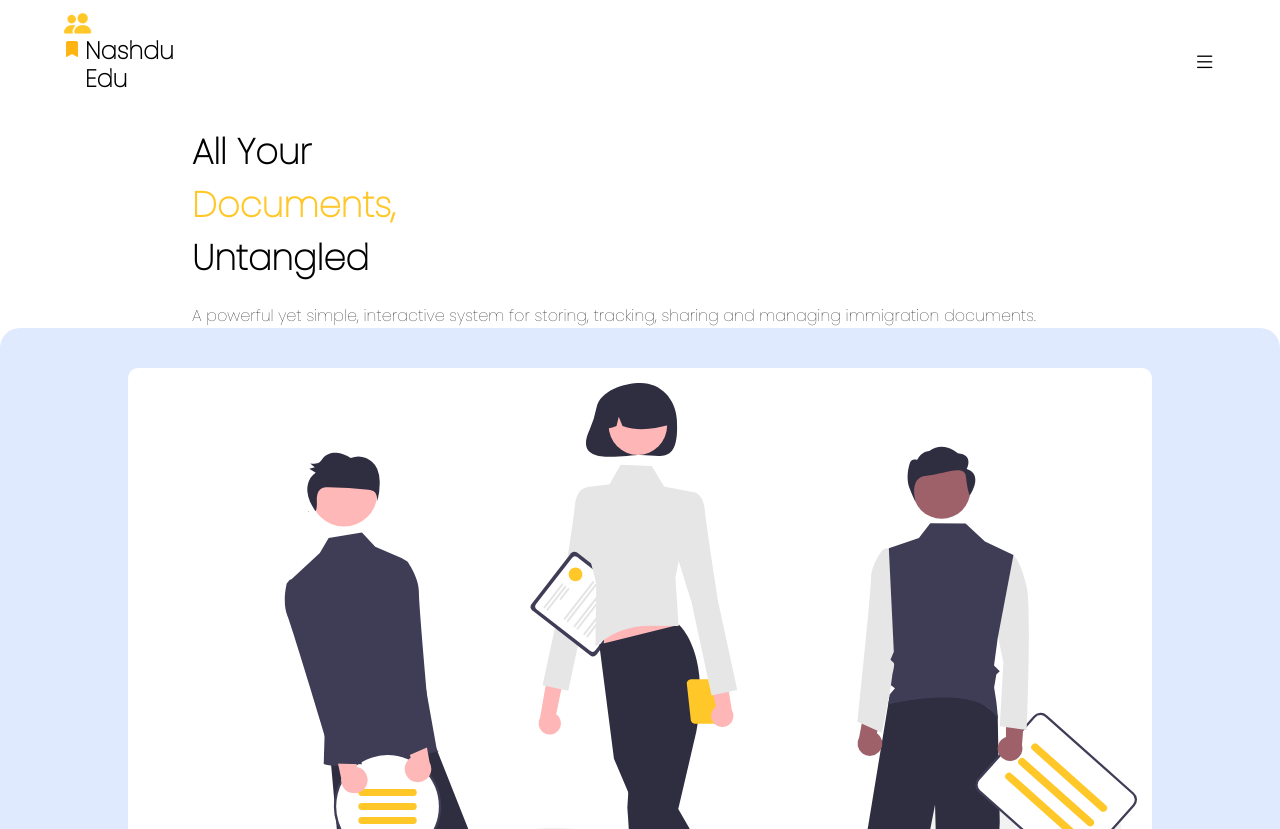
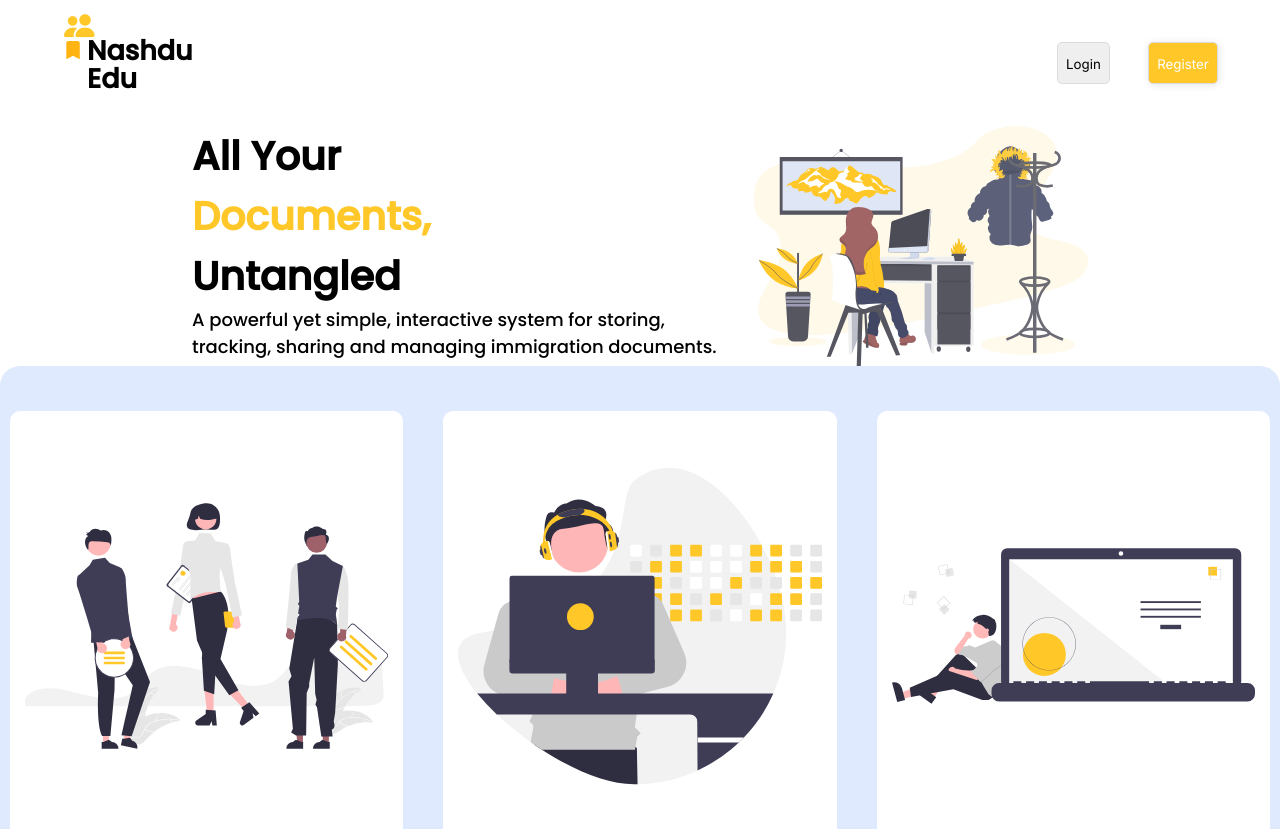
Before and after one commit to CeciFraire/prueba-nueva, a plain HTML site: page PracticaClases/html.figma/index.html in a window 1280 px wide. Shown: the top 829 px of the page. Drawn offline with nearby package versions, Linux system fonts and the light colour scheme.

Commit message:
practica de FIGMA

```diff
--- /dev/null
+++ b/PracticaClases/CSS.FIGMA/index.css
@@ -0,0 +1,224 @@
+@import url('https://fonts.googleapis.com/css2?family=Poppins:ital,wght@0,500;1,500&display=swap');
+@import url('https://fonts.googleapis.com/css2?family=Inter&display=swap');
+
+*{
+    padding: 0;
+    margin: 0;
+    box-sizing: border-box;
+    font-family: 'Poppins', sans-serif;
+    }
+
+:root{
+    --color-principal: #FFC727;
+    --color-complementario: #ffb412;
+    --color-secundario: #DFEAFF;
+    }
+
+header{
+    display: flex;
+    flex-direction: row;
+    justify-content: space-between;
+    padding: 4vh 5vw;
+}
+
+header .btn-dropdown {
+background-color: transparent;
+border: none;
+font-size: 1.4rem;
+}
+
+.header-controls{
+    display: none;
+}
+
+.logo{
+    position: relative;
+}
+.logo div{
+    display: flex;
+}
+
+.bi-people-fill{
+    font-size: 1.7rem;
+    position: absolute;
+    top: -28px;
+    color: var(--color-principal);
+}
+.bi-bookmark-fill{
+    padding-top: 5px;
+    color: var(--color-complementario);
+}
+.logo div h2{
+    line-height: 28px;
+    margin-left: 5px;
+    margin-top: 5px;
+}
+
+.colorprincipal{
+    color: var(--color-principal);
+    }
+
+.hero{
+    width: 70%;
+    display: flex;
+    flex-direction: row;
+    gap: 1.2rem;
+}
+
+.herotext{
+    display: flex;
+    flex-direction: column;
+}
+
+main{
+    display:flex;
+    flex-direction: column;
+    align-items: center;
+}
+
+h1{
+    font-size: 2.2rem;
+}
+
+.services{
+    display:flex;
+    flex-direction: column;
+    gap:20px;
+    align-items: center;
+    background-color: var(--color-secundario);
+    padding: 5vh 0;
+    border-top-left-radius: 20px;
+    border-top-right-radius: 20px;
+}
+.serviceCard{
+    width: 70%;
+    background-color: white;
+    padding: 15px;
+    border-radius: 10px;
+    text-align: center;
+}
+
+.serviceCard h2{
+    display: none;
+}
+
+.serviceCard img{
+    width: 50vw;
+    height: 50vh;
+}
+
+.serviceCard img{
+    width: 100%;
+}
+
+footer{
+    width: 70%;
+    margin: 0 auto;
+    padding-top: 5vh;
+    display: flex;
+    flex-direction: column;
+    gap: 2vh;
+}
+
+footer.follow{
+    display:flex;
+    align-items: end;
+}
+
+.redes{
+    display: flex;
+    justify-content: space-between;
+    font-size: 1.7rem;
+}
+
+.copyright{
+    font-size: 0.8rem;
+}
+
+.imagenHero{
+display: none;
+}
+
+@media screen and (min-width: 750px) {
+
+    .imagenHero{
+        display: flex;
+        justify-content: center;
+        width: 30vw;
+        height: 30vh;
+    }
+
+    html{
+        font-size: 18px;
+    }
+
+    .header-controls{
+        display:flex;
+        gap: 3vw;
+        background-color: transparent;
+        padding: 10px 10px;
+        font-size: 1.2rem;
+        width: 169px;
+        height: 62px;
+    }
+
+    header .btn-dropdown{
+        display: none;
+    }
+
+    header .btn-register{
+        background-color: var(--color-principal);
+        color:white;
+        border:solid 1px #dbdbdd;
+        border-radius: 5px;
+        padding: 1vw 1vh;
+        box-shadow: 1px 1px 8px rgba(0, 0, 0, 0.103);
+        font-family: 'Inter', sans-serif;
+    }
+    header .btn-login{
+        border:solid 1px #dbdbdd;
+        border-radius: 5px;
+        padding: 1vw 1vh;
+        color: black;
+        font-family: 'Inter', sans-serif;;
+    }
+    .services{
+        display: flex;
+        flex-direction: row;
+        justify-content: space-between
+    }
+.serviceCard{
+    margin: 5px 10px;
+}
+    }
+
+    @media screen and (min-width: 1300px){
+        html{
+            font-size: 22px;
+        }
+
+    .herotext{
+        display: flex;
+        flex: 1;
+        padding-right: 10vw;
+        flex-direction: column;
+        justify-content: center;
+    }
+
+    .imagenHero{
+        display: flex;
+        justify-content: center;
+        flex:1;
+        width: 50vw;
+        height: 50vh;
+    }
+
+    .serviceCard h2{
+        display: block;
+    }
+
+    span {
+        color: var(--color-principal);
+
+    }
+}
--- a/PracticaClases/CSS/index.css
+++ /dev/null
@@ -1,117 +0,0 @@
-@import url('https://fonts.googleapis.com/css2?family=Poppins:wght@100&display=swap');
-
-*{
-    padding: 0;
-    margin: 0;
-    box-sizing: border-box;
-    font-family: 'Poppins', sans-serif;
-    }
-
-:root{
-    --color-principal: #FFC727;
-    --color-complementario: #ffb412;
-    --color-secundario: #DFEAFF;
-    }
-
-header{
-    display: flex;
-    flex-direction: row;
-    justify-content: space-between;
-    padding: 4vh 5vw;
-}
-
-header button {
-background-color: transparent;
-border: none;
-font-size: 1.4rem;
-}
-
-.logo{
-    position: relative;
-}
-.logo div{
-    display: flex;
-}
-
-.bi-people-fill{
-    font-size: 1.7rem;
-    position: absolute;
-    top: -28px;
-    color: var(--color-principal);
-}
-.bi-bookmark-fill{
-    padding-top: 5px;
-    color: var(--color-complementario);
-}
-.logo div h2{
-    line-height: 28px;
-    margin-left: 5px;
-    margin-top: 5px;
-}
-
-.colorprincipal{
-    color: var(--color-principal);
-    }
-
-.hero{
-    width: 70%;
-    display: flex;
-    flex-direction: column;
-    gap: 1.2rem;
-}
-
-main{
-    display:flex;
-    flex-direction: column;
-    align-items: center;
-}
-
-h1{
-    font-size: 2.2rem;
-}
-
-.services{
-    display:flex;
-    flex-direction: column;
-    gap:20px;
-    align-items: center;
-    background-color: var(--color-secundario);
-    padding: 5vh 0;
-    border-top-left-radius: 20px;
-    border-top-right-radius: 20px;
-}
-.serviceCard{
-    width: 80%;
-    background-color: white;
-    padding: 15px;
-    border-radius: 10px;
-    text-align: center;
-}
-
-.serviceCard img{
-    width: 100%;
-}
-
-footer{
-    width: 70%;
-    margin: 0 auto;
-    padding-top: 5vh;
-    display: flex;
-    flex-direction: column;
-    gap: 2vh;
-}
-
-footer.follow{
-    display:flex;
-    align-items: end;
-}
-
-.redes{
-    display: flex;
-    justify-content: space-between;
-    font-size: 1.7rem;
-}
-
-.copyright{
-    font-size: 0.8rem;
-}
--- a/PracticaClases/html/index.html
+++ b/PracticaClases/html.figma/index.html
@@ -5,7 +5,7 @@
     <meta http-equiv="X-UA-Compatible" content="IE=edge">
     <meta name="viewport" content="width=device-width, initial-scale=1.0">
     <link rel="stylesheet" href="https://cdn.jsdelivr.net/npm/bootstrap-icons@1.10.5/font/bootstrap-icons.css">
-    <link rel="stylesheet" href="../CSS/index.css">
+    <link rel="stylesheet" href="../CSS.FIGMA/index.css">
         <title> FIGMA.com</title>
 </head>
 <body>
@@ -20,24 +20,45 @@
                 <h2> Nashdu<br>Edu</h2>
             </div>
         </div>
-        <button>
-            <i class="bi bi-list"></i>
+
+    <div>
+    <div class="header-controls">
+        <button class="btn-login">
+            Login
         </button>
+        <button class="btn-register">
+            Register
+        </button>
+    </div>
+
+    <button class="btn-dropdown">
+        <i class="bi bi-three-dots-vertical"></i>
+    </button>
+    </div>
+
     </header>
 
     <main>
     <section class="hero">
+    <div class="herotext">
         <h1> All Your <br>
             <span class="colorprincipal"> Documents,<br> </span>
             Untangled
         </h1>
         <p> A powerful yet simple, interactive system for storing, tracking, sharing and managing immigration documents.</p>
+    </div>
+    <div class="imagenHero">
+        <img src="../images/designer.svg" alt="Diseñadora">
+    </div>
     </section>
+
     </main>
-
     <section class="services">
         <div class="serviceCard">
             <img src="../images/team-work.svg" alt="Equipo">
+            <h2> Frustrated With
+                <span> Document </span>
+                Management</h2>
             <p>
             The Best Cloud Storage <br>
             and File-Sharing Services <br>
@@ -46,6 +67,9 @@
         </div>
         <div class="serviceCard">
             <img src="../images/developer.svg" alt="Developer">
+            <h2> Frustrated With
+                <span> Document </span>
+                Management</h2>
             <p>
                 The Best Cloud Storage <br>
                 and File-Sharing Services <br>
@@ -54,6 +78,9 @@
         </div>
         <div class="serviceCard">
             <img src="../images/thinking.svg" alt="Thinking">
+            <h2> Frustrated With
+                <span> Document </span>
+                Management</h2>
             <p>
                 The Best Cloud Storage <br>
                 and File-Sharing Services <br>
```
Also changed, not shown: PracticaClases/images/designer.svg (added). Lines whose indentation alone changed are shown as unchanged.
